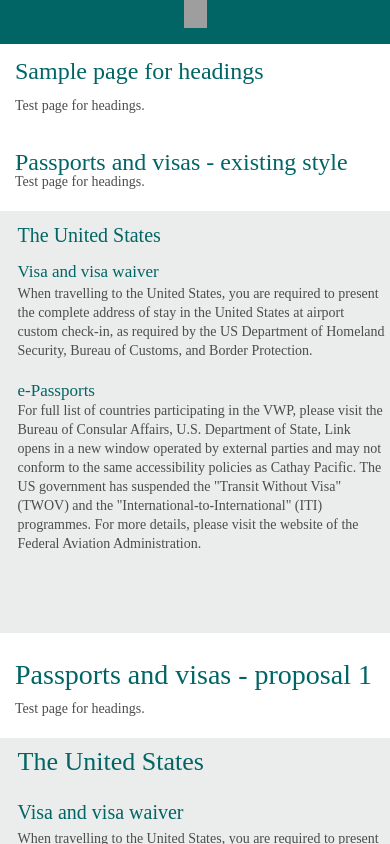
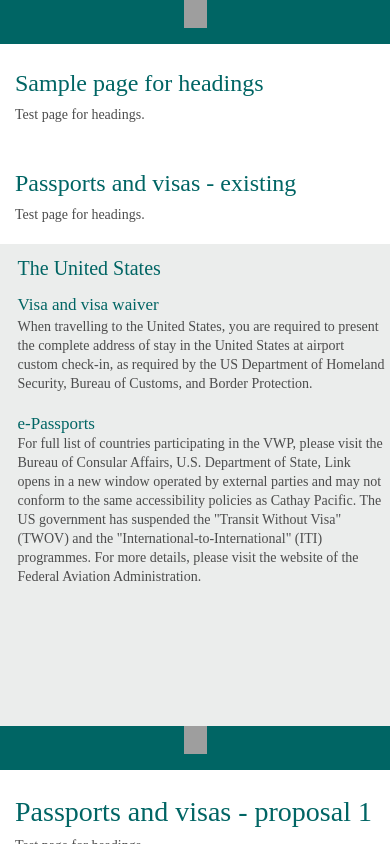
Before and after one commit to duaneharrison/cxtest, a plain HTML site: page index.html in a window 390 px wide. Drawn offline with nearby package versions, Linux system fonts and the light colour scheme; grey boxes are pictures that could not be loaded; a web font is replaced by a local one.

Commit message:
update-3

```diff
--- a/css/med.css
+++ b/css/med.css
@@ -393,7 +393,7 @@
     }
 
     .spacing {
-        height:400px;
+        height:600px;
     }
 
 
--- a/css/sml.css
+++ b/css/sml.css
@@ -49,7 +49,7 @@
             font-family: 'Aktiv Grotesk W01 Light1370681';
             font-size: 24px;
             color: #006564;
-            line-height: 36px;
+            line-height: 60px;
             margin: 2.5% 0 2% 0;
         }
 
@@ -411,7 +411,7 @@
     }
 
     .spacing {
-        height:60px;
+        height:120px;
     }
 
 
--- a/css/style.css
+++ b/css/style.css
@@ -370,7 +370,7 @@ p.p2 {
 }
 
 .spacing {
-    height:400px;
+    height:600px;
 }
 
 .description {
--- a/index.html
+++ b/index.html
@@ -35,7 +35,9 @@
   <!-- cancelled message -->
   <div class="container-fluid">
     <h1>Sample page for headings</h1>
+    <div class="description">
     <p>Test page for headings.</p>
+  </div>
     <br>
   </div>
   <!-- cancelled message -->
@@ -45,7 +47,7 @@
   <!-- existing style -->
 
   <div class="container-fluid">
-    <h1>Passports and visas - existing style</h1>
+    <h1>Passports and visas - existing</h1>
 
     <div class="description">
     <p>Test page for headings.</p>
@@ -77,6 +79,16 @@
   </div>
 
   <!-- proposal 1 -->
+
+  <header id="header">
+    <div class="container-fluid">
+
+      <img class="cxlogo" src=" https://www.cathaypacific.com/content/dam/cx/designs/responsive/images/cx-logo.png" alt="CX Logo">
+      <img class="cxlogoswoosh" src="https://www.cathaypacific.com/content/dam/cx/applications/passenger-notification/icon/brushwing-white.png " alt="CX Swoosh">
+      <img class="oneworld" src="https://www.cathaypacific.com/content/dam/cx/designs/responsive/images/one-world-logo.png" alt="One World">
+
+    </div>
+  </header>
 
 
   <div class="container-fluid">
@@ -112,6 +124,17 @@
 
 
   <!-- proposal 2 -->
+
+
+  <header id="header">
+    <div class="container-fluid">
+
+      <img class="cxlogo" src=" https://www.cathaypacific.com/content/dam/cx/designs/responsive/images/cx-logo.png" alt="CX Logo">
+      <img class="cxlogoswoosh" src="https://www.cathaypacific.com/content/dam/cx/applications/passenger-notification/icon/brushwing-white.png " alt="CX Swoosh">
+      <img class="oneworld" src="https://www.cathaypacific.com/content/dam/cx/designs/responsive/images/one-world-logo.png" alt="One World">
+
+    </div>
+  </header>
 
 
   <div class="container-fluid">
```
